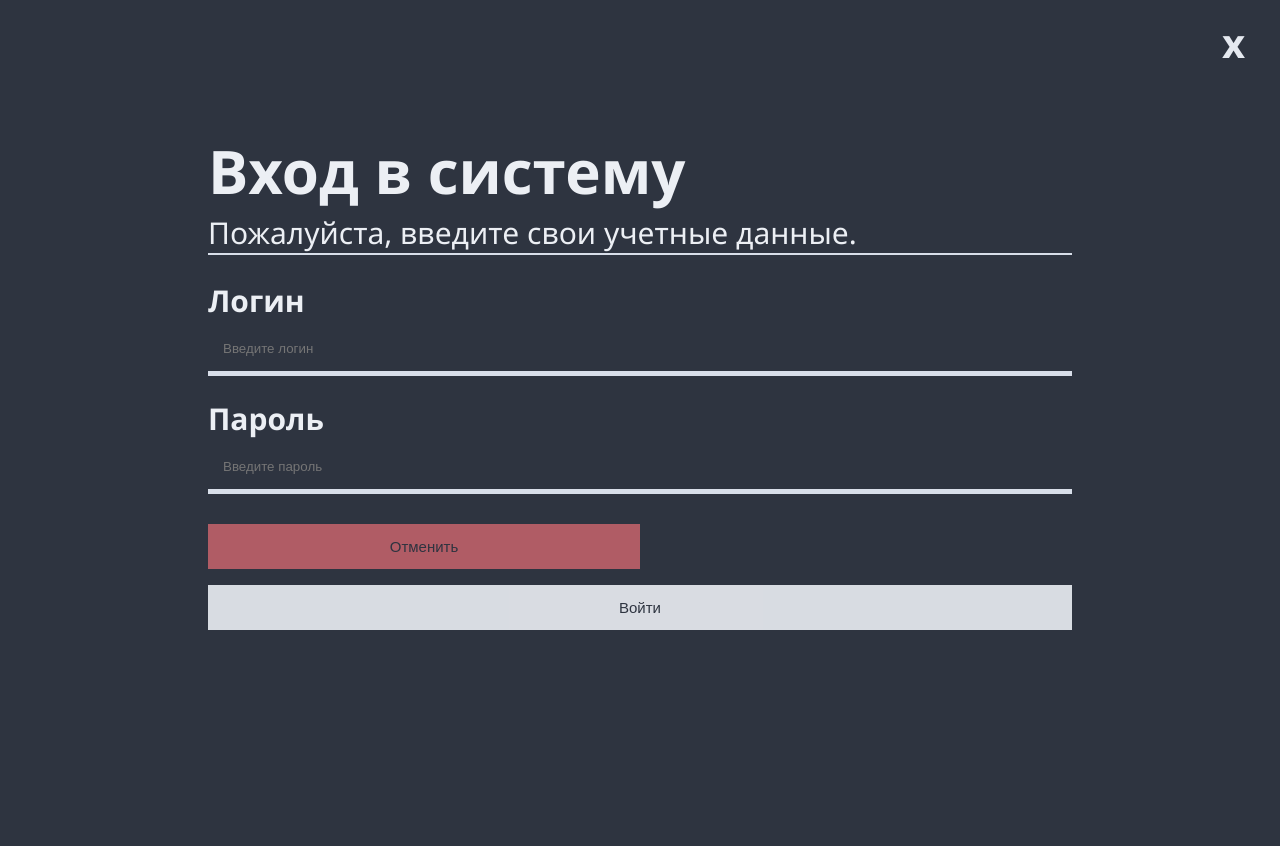
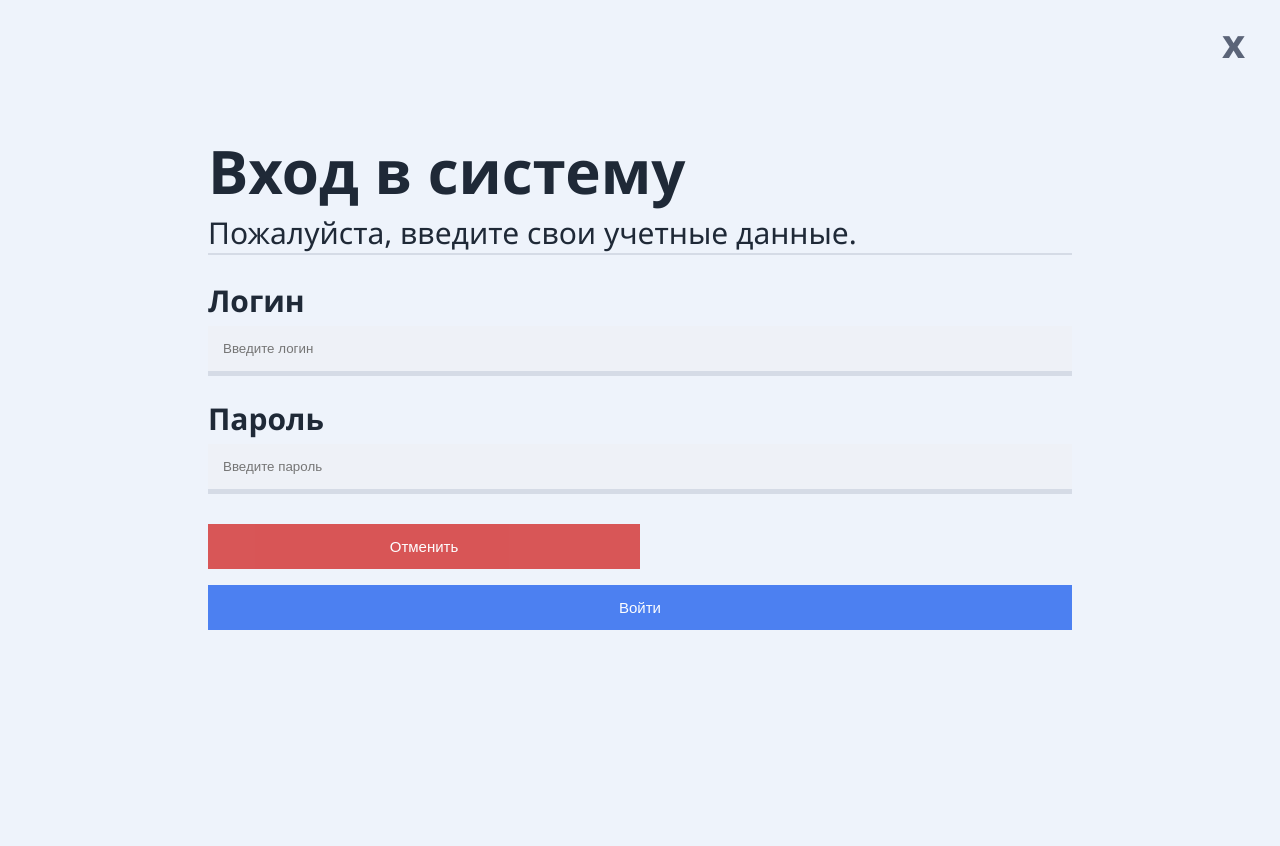
Before and after one commit to Zloba902/ZlHelpDesk, a Flask app: page / in a window 1280 px wide, after a click on "Вход". Run offline with Flask 3, Linux system fonts and the light colour scheme; some web fonts are replaced.

Commit message:
изменен стиль

```diff
--- a/static/css/main.css
+++ b/static/css/main.css
@@ -1,56 +1,65 @@
 :root {
-    /* --- Polar Night (Темные фоны и границы) --- */
-    --polar-night-1: #2e3440;
-    --polar-night-2: #3b4252;
-    --polar-night-3: #434c5e;
-    --polar-night-4: #4c566a;
+    /* --- Базовые цвета палитры --- */
+    --blue-600: #2f62d6;
+    --blue-500: #3b74f0;
+    --blue-100: #e4ecfd;
+    --blue-50: #eef3fb;
+    --indigo-600: #4b44c8;
+    --teal-600: #0f8f7c;
+    --amber-600: #a35f00;
+    --amber-500: #f0a830;
+    --amber-100: #fff0d4;
+    --green-600: #1f8a52;
+    --green-500: #2fb36d;
+    --green-100: #daf3e5;
+    --red-600: #d64545;
+    --violet-500: #7c5cd6;
+    --gray-900: #1f2937;
+    --gray-600: #5b6478;
+    --gray-300: #d5dbe6;
+    --gray-100: #eef1f7;
+    --gray-50: #f6f8fc;
+    --white: #ffffff;
 
-    /* --- Snow Storm (Светлый текст и фоны) --- */
-    --snow-storm-1: #d8dee9;
-    --snow-storm-2: #e5e9f0;
-    --snow-storm-3: #eceff4;
+    /* --- Роли: в стилях используются только они --- */
+    --bg-page: var(--blue-50);       /* фон страницы, слегка голубой */
+    --bg-surface: var(--white);      /* карточки и панели */
+    --bg-sunken: var(--gray-100);    /* поля ввода, окно чата */
+    --border-color: var(--gray-300);
+    --text-primary: var(--gray-900);
+    --text-muted: var(--gray-600);
+    --text-on-accent: var(--white);  /* текст на цветных кнопках */
+    --accent: var(--blue-500);       /* кнопки, активные элементы */
+    --accent-hover: var(--blue-600);
+    --accent-soft: var(--blue-100);
+    --heading: var(--teal-600);      /* заголовки карточек */
+    --danger: var(--red-600);
+    --shadow: 0 4px 14px rgba(31, 41, 55, 0.08);
 
-    /* --- Frost (Акценты, ссылки, кнопки) --- */
-    --frost-1: #8fbcbb;
-    --frost-2: #88c0d0;
-    --frost-3: #81a1c1;
-    --frost-4: #5e81ac;
+    /* --- Левая панель --- */
+    --sidebar-bg: linear-gradient(180deg, var(--blue-600), var(--indigo-600));
+    --sidebar-text: var(--white);
+    --sidebar-btn-bg: rgba(255, 255, 255, 0.14);
+    --sidebar-btn-hover: rgba(255, 255, 255, 0.26);
 
-    /* --- Aurora (Статусы и ошибки) --- */
-    --aurora-red: #bf616a;
-    --aurora-orange: #d08770;
-    --aurora-yellow: #ebcb8b;
-    --aurora-green: #a3be8c;
-    --aurora-purple: #b48ead;
+    /* --- Статусы заявок --- */
+    --status-new-bg: var(--blue-100);
+    --status-new-text: var(--blue-600);
 
-    /* --- Семантические переменные (Маппинг) --- */
+    --status-process-bg: var(--amber-100);
+    --status-process-text: var(--amber-600);
 
-    /* Фоны */
-    --bg-dark: var(--polar-night-1);
-    --panel-bg: var(--polar-night-2);
-    --border-color: var(--polar-night-3);
-    --border-light: var(--polar-night-4);
-    --border-subtle: var(--polar-night-3);
+    --status-done-bg: var(--green-100);
+    --status-done-text: var(--green-600);
 
+    /* цветная полоска слева на карточке заявки */
+    --status-new-line: var(--blue-500);
+    --status-process-line: var(--amber-500);
+    --status-done-line: var(--green-500);
 
-    /* Текст */
-    --text-primary: var(--snow-storm-3);
-    --text-secondary: var(--snow-storm-2);
-    --text-muted: var(--snow-storm-1);
-
-    /* Акценты */
-    --accent-alt: var(--frost-2);
-    --cyan-accent: var(--frost-2);
-
-    /* Статусы (на основе Aurora) */
-    --status-new-bg: var(--aurora-purple);
-    --status-new-text: var(--snow-storm-3);
-
-    --status-process-bg: var(--aurora-yellow);
-    --status-process-text: var(--polar-night-1);
-
-    --status-done-bg: var(--aurora-green);
-    --status-done-text: var(--polar-night-1);
+    /* --- Чат --- */
+    --chat-mine-bg: var(--accent-soft);
+    --chat-other-bg: var(--white);
 }
 
  #requests-list {
@@ -95,16 +125,26 @@
 button {
     font-size: 15px;
     font-family: "MyCustomFont", sans-serif;
-    background-color: var(--snow-storm-3);
-    /* Заменен #ffffff */
-    color: var(--polar-night-1);
-    /* Заменен #000000 */
+    background-color: var(--accent);
+    color: var(--text-on-accent);
     padding: 14px 20px;
     margin: 8px 0;
     border: none;
     cursor: pointer;
     width: 100%;
     opacity: 0.9;
+}
+
+/* Кнопки на цветной левой панели: полупрозрачные белые */
+.left-sidebar button {
+    background-color: var(--sidebar-btn-bg);
+    color: var(--sidebar-text);
+    border-radius: 8px;
+    transition: background-color 0.2s;
+}
+
+.left-sidebar button:hover {
+    background-color: var(--sidebar-btn-hover);
 }
 
 .solotion {
--- a/static/css/style-startpage.css
+++ b/static/css/style-startpage.css
@@ -1,12 +1,12 @@
 :root {
-  --bg: var(--polar-night-1);
-  --rm: var(--snow-storm-1);
-  --wt: var(--snow-storm-3);
+  --bg: var(--bg-sunken);
+  --rm: var(--border-color);
+  --wt: var(--text-primary);
 }
 
 body {
-  background-color: var(--bg, var(--polar-night-1));
-  color: var(--snow-storm-3);
+  background-color: var(--bg-page);
+  color: var(--text-primary);
   display: flex;
   justify-content: center;
   align-items: center;
@@ -62,8 +62,8 @@ input[type=password]:focus {
 button {
   font-size: 15px;
   font-family: "Tiny5", sans-serif;
-  background-color: var(--snow-storm-3); /* Заменен #ffffff */
-  color: var(--polar-night-1); /* Заменен #000000 */
+  background-color: var(--accent);
+  color: var(--text-on-accent);
   padding: 14px 20px;
   margin: 8px 0;
   border: none;
@@ -79,7 +79,7 @@ button:hover {
 /* Дополнительные стили для кнопки отмены */
 .cancelbtn {
   padding: 14px 20px;
-  background-color: var(--aurora-red); /* Заменен #f44336 */
+  background-color: var(--danger);
 }
 
 /* Добавляем обтекание и одинаковую ширину для кнопок отмены и регистрации */
@@ -104,13 +104,13 @@ button:hover {
   width: 100%;
   height: 100%;
   overflow: auto;
-  background-color: var(--polar-night-1); /* Заменен #050505 */
+  background-color: var(--bg-page);
   padding-top: 50px;
 }
 
 /* Модальное окно (содержимое) */
 .modal-content {
-  background-color: transparent; /* Заменен #0a020200 (прозрачный) */
+  background-color: transparent;
   margin: 5% auto 15% auto;
   border: none;
   width: 70%;
@@ -129,12 +129,12 @@ hr {
   top: 15px;
   font-size: 40px;
   font-weight: bold;
-  color: var(--snow-storm-2); /* Заменен #f1f1f1 */
+  color: var(--text-muted);
 }
 
 .close:hover,
 .close:focus {
-  color: var(--aurora-red); /* Заменен #f44336 */
+  color: var(--danger);
   cursor: pointer;
 }
 
@@ -161,7 +161,7 @@ hr {
   width: 120px;
   text-decoration: none;
   font-size: 20px;
-  color: var(--polar-night-1); /* Заменен rgb(5, 5, 5) */
+  color: var(--text-primary);
   border-radius: 0 5px 5px 0;
 }
 
@@ -172,7 +172,7 @@ hr {
 /* Ссылка "О нас": 20px от верха, зеленый фон */
 #about {
   top: 20px;
-  background-color: var(--aurora-green); /* Заменен #04AA6D */
+  background-color: var(--heading);
 }
 
 #hower1,
--- a/static/js/user.js
+++ b/static/js/user.js
@@ -128,6 +128,7 @@ function loadUserRequests() {
 function createUserRequestCard(req, userId) {
     const card = document.createElement('div');
     card.className = 'request';
+    card.dataset.status = req.status;   // для цветной полоски в CSS
 
     // В разметке только пустые элементы, данные вставляются через textContent
     card.innerHTML = `
@@ -157,7 +158,7 @@ function createUserRequestCard(req, userId) {
     // Отменить можно только незакрытую заявку
     if (['new', 'process'].includes(req.status)) {
         const cancelBtn = document.createElement('button');
-        cancelBtn.className = 'sidebar-btn';
+        cancelBtn.className = 'sidebar-btn req-cancel-btn';
         cancelBtn.style.marginTop = '10px';
         cancelBtn.textContent = '✖ Отменить заявку';
         cancelBtn.onclick = () => cancelRequest(req.id);
```
Also changed, not shown: other parts of static/css/main.css (+41 -20 lines), static/css/style-admin-startpage.css (+36 -37 lines), static/css/style-user-page.css (+12 -15 lines), static/js/admin.js (+6 -5 lines).
